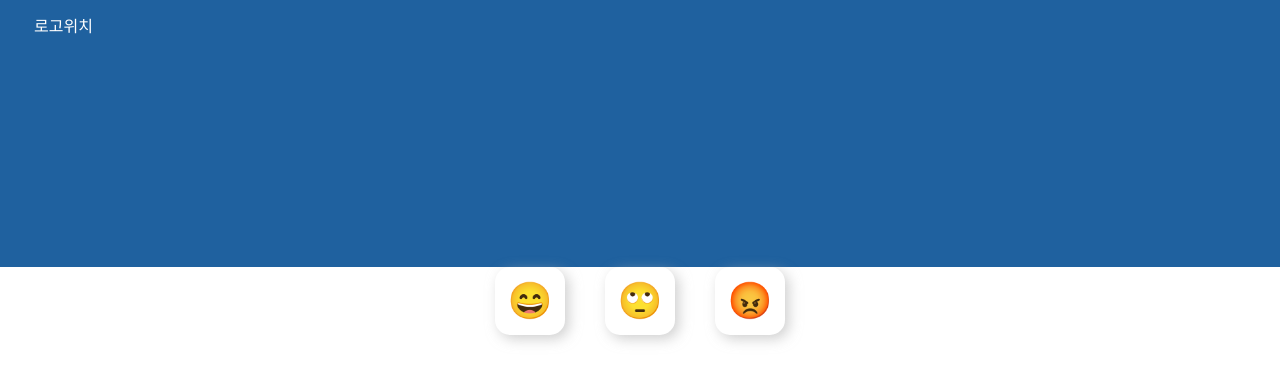
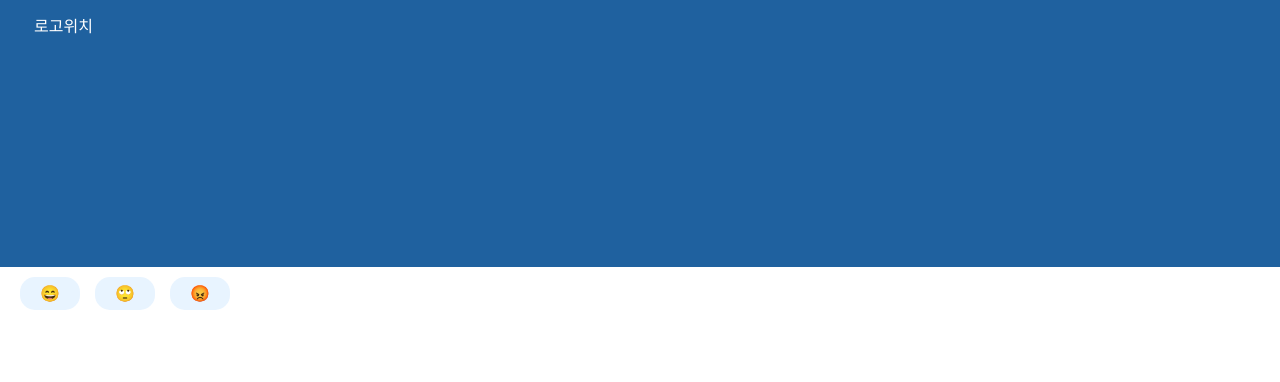
Before and after one commit to ssapin/ssapin, a React (Vite) app in the folder frontend/: page /user in a window 1280 px wide. Shown: the top 382 px of the page. Built offline with nearby package versions, Linux system fonts and the light colour scheme; a web font is replaced by a local one.

Commit message:
:lipstick: Style: 장소 버튼 수정하기
- 장소버튼 수정하고 올리기

```diff
--- a/frontend/src/components/Buttons/RatePlaceButton.tsx
+++ b/frontend/src/components/Buttons/RatePlaceButton.tsx
@@ -5,64 +5,76 @@ import { ReactComponent as GoodEmojiIcon } from "../../assets/svgs/good.svg";
 import { ReactComponent as NormalEmojiIcon } from "../../assets/svgs/normal.svg";
 import { ReactComponent as BadEmojiIcon } from "../../assets/svgs/bad.svg";
 
-const TiedBoxes = styled.div`
+const OpenTag = styled.div`
   display: flex;
-  justify-content: center;
-  align-items: center;
-  .active {
+  flex-wrap: wrap;
+  margin: 10px;
+  font-family: ${(props) => props.theme.fontFamily.paragraph};
+  font-size: ${(props) => props.theme.fontSizes.paragraph};
+  .checkbox input {
+    display: none;
+  }
+  .checkbox {
+    display: flex;
+    margin: 0px 5px 5px 0px;
+  }
+  .checkbox_text {
+    display: flex;
+    background-color: ${(props) => props.theme.colors.lightLightBlue};
+    margin-left: 10px;
+    font-family: ${(props) => props.theme.fontFamily.paragraph};
+    font-size: ${(props) => props.theme.fontSizes.paragraph};
+    color: ${(props) => props.theme.colors.gray500};
+    padding: 7px 20px;
+    border-radius: ${pixelToRem(15)};
+    cursor: pointer;
+    &:hover {
+      background-color: ${(props) => props.theme.colors.lightBlue};
+      color: ${(props) => props.theme.colors.gray0};
+    }
+  }
+  .checkbox input:checked + .checkbox_text {
+    color: ${(props) => props.theme.colors.gray0};
     background-color: ${(props) => props.theme.colors.lightBlue};
-  }
-`;
-
-const WhiteSquareBox = styled.button`
-  width: ${pixelToRem(70)};
-  height: ${pixelToRem(68)};
-  flex-grow: 0;
-  margin: 0 ${pixelToRem(20)}; 0 0;
-  padding: ${pixelToRem(12)};
-  border-radius: ${pixelToRem(15)};
-  box-shadow: 4px 4px 13px 0 rgba(177, 177, 177, 0.6);
-    background-color: ${(props) => props.theme.colors.gray0};
-  .emoji {
-    font-size: ${(props) => props.theme.fontSizes.h1};
-    width: ${pixelToRem(45)};
-    height: ${pixelToRem(45)};
+    font-family: ${(props) => props.theme.fontFamily.paragraphbold};
   }
 `;
 
 export default function PlaceRatingButton() {
-  const [ratingPlace, setRatingPlace] = useState("");
+  const [hashTag, setHashTag] = useState([]);
 
-  const ratePlace = [
+  const countPerson = [
     { key: "1", value: "😄", checked: false },
     { key: "2", value: "🙄", checked: false },
     { key: "3", value: "😡", checked: false },
   ];
 
-  const onChangeMenu = (checked: any, item: any) => {
+  const onChangeTag = (checked: any, item: any) => {
     if (checked) {
-      setRatingPlace([item]);
-      console.log(ratingPlace);
+      setHashTag([...hashTag, item]);
+      console.log(hashTag);
     } else if (!checked) {
-      setRatingPlace(ratingPlace.filter((el: any) => el !== item));
-      console.log(ratingPlace);
+      setHashTag(hashTag.filter((el: any) => el !== item));
+      console.log(hashTag);
     }
   };
 
   return (
-    <TiedBoxes>
-      {ratePlace.map((el) => (
-        <WhiteSquareBox
-          key={el.key}
-          value={el.value}
-          onChange={(e) => {
-            onChangeMenu(e.target.checked, e.target.value);
-          }}
-          checked={ratingPlace.includes(el.value)}
-        >
-          <span className="emoji">{el.value}</span>
-        </WhiteSquareBox>
+    <OpenTag>
+      {countPerson.map((el) => (
+        // eslint-disable-next-line jsx-a11y/label-has-associated-control
+        <label className="checkbox" key={el.key}>
+          <input
+            type="checkbox"
+            value={el.value}
+            onChange={(e) => {
+              onChangeTag(e.target.checked, e.target.value);
+            }}
+            checked={hashTag.includes(el.value)}
+          />
+          <span className="checkbox_text">{el.value}</span>
+        </label>
       ))}
-    </TiedBoxes>
+    </OpenTag>
   );
 }
```
